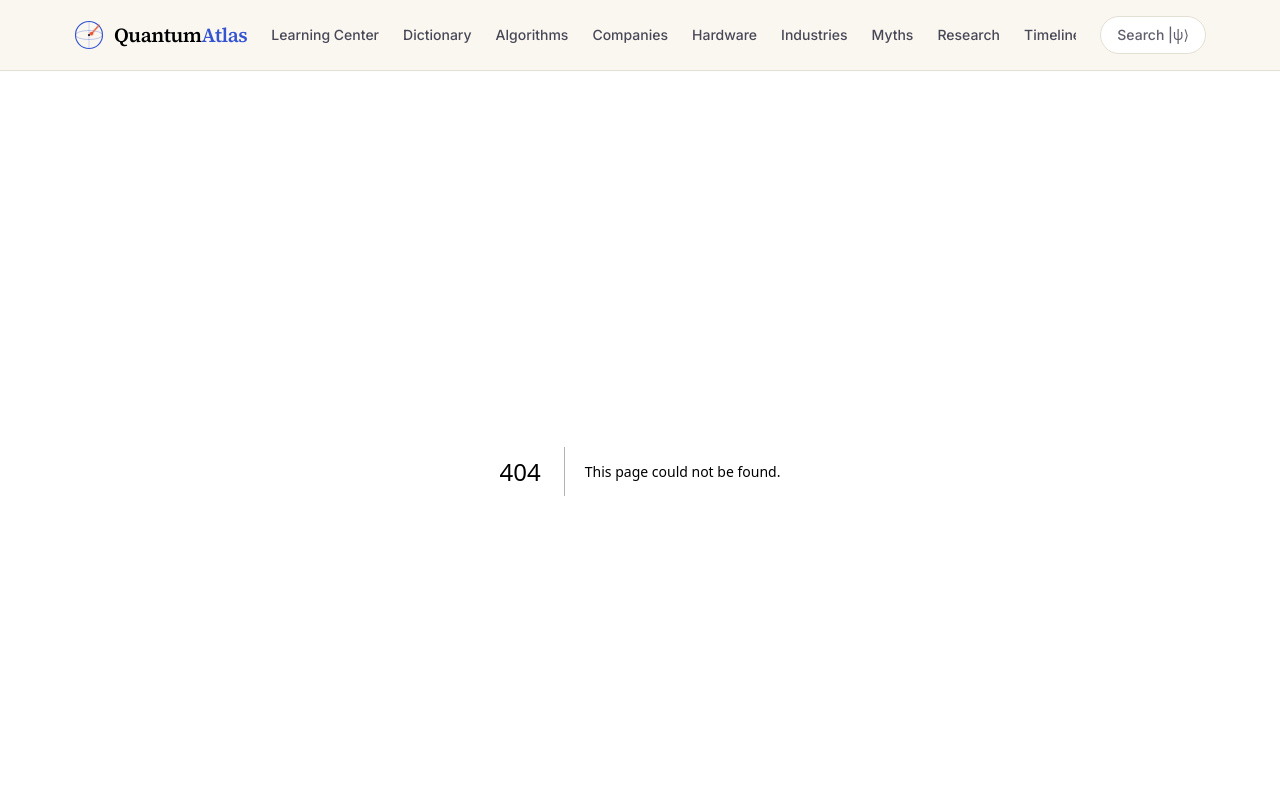
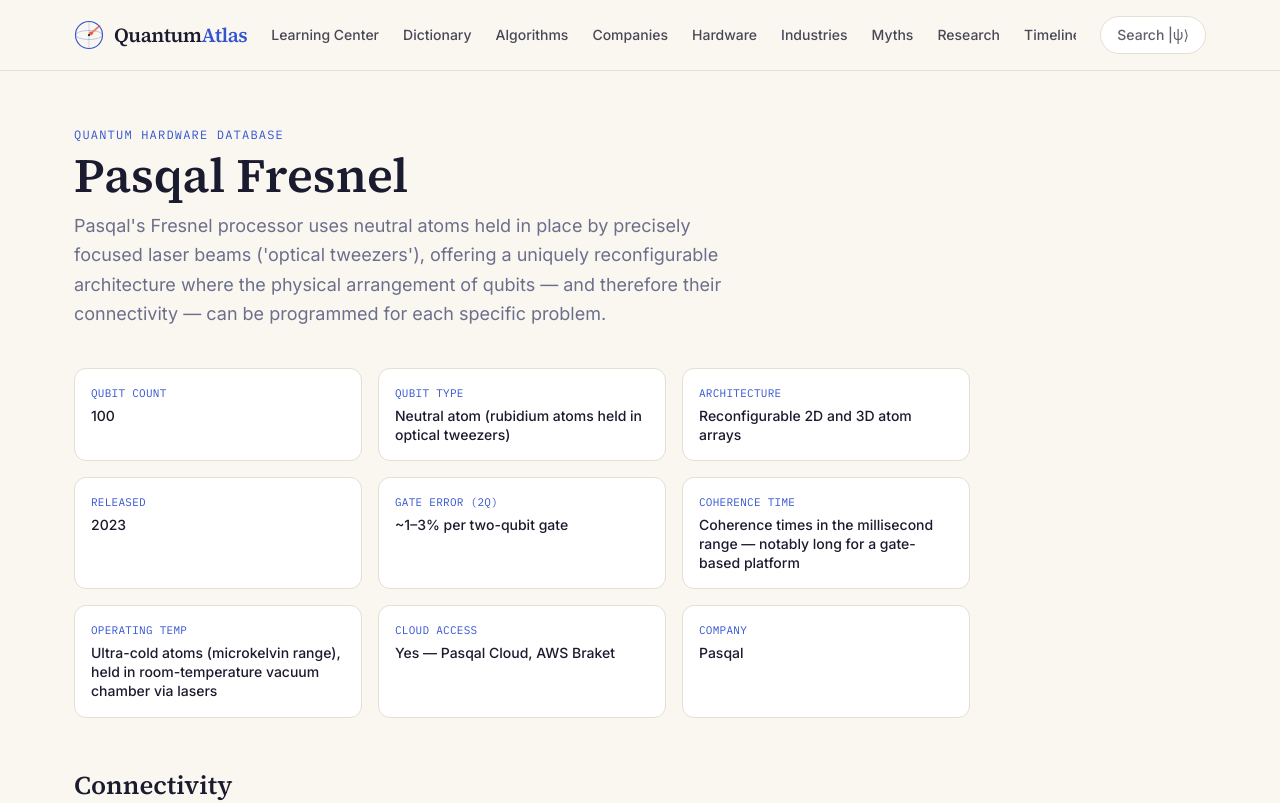
Before and after one commit to goalandpriority-ui/quantum-atlas, a Next.js app: page /hardware/pasqal-fresnel in a window 1280 px wide. Before the commit this address had no page. Shown: the top 803 px of the page. Built offline with nearby package versions, Linux system fonts and the light colour scheme.

Commit message:
Create page component for Pasqal Fresnel hardware

```diff
--- /dev/null
+++ b/app/hardware/pasqal-fresnel/page.tsx
@@ -0,0 +1,9 @@
+import HardwarePage from "@/components/HardwarePage";
+import { getProcessorBySlug } from "@/lib/content/hardware";
+import { notFound } from "next/navigation";
+
+export default function Page() {
+  const processor = getProcessorBySlug("pasqal-fresnel");
+  if (!processor) return notFound();
+  return <HardwarePage processor={processor} />;
+}
```
